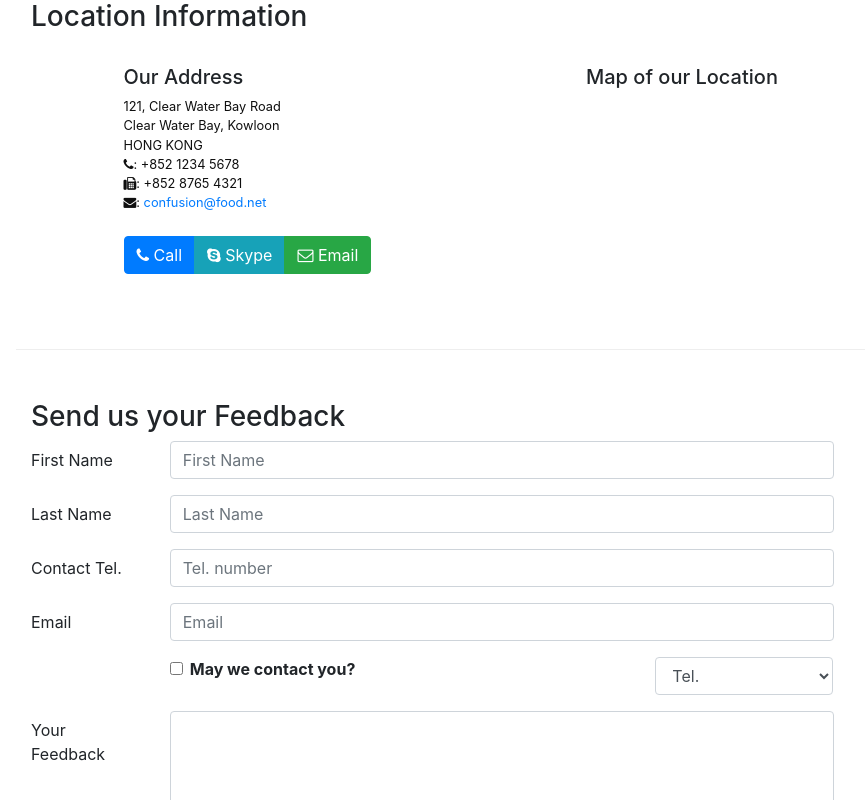
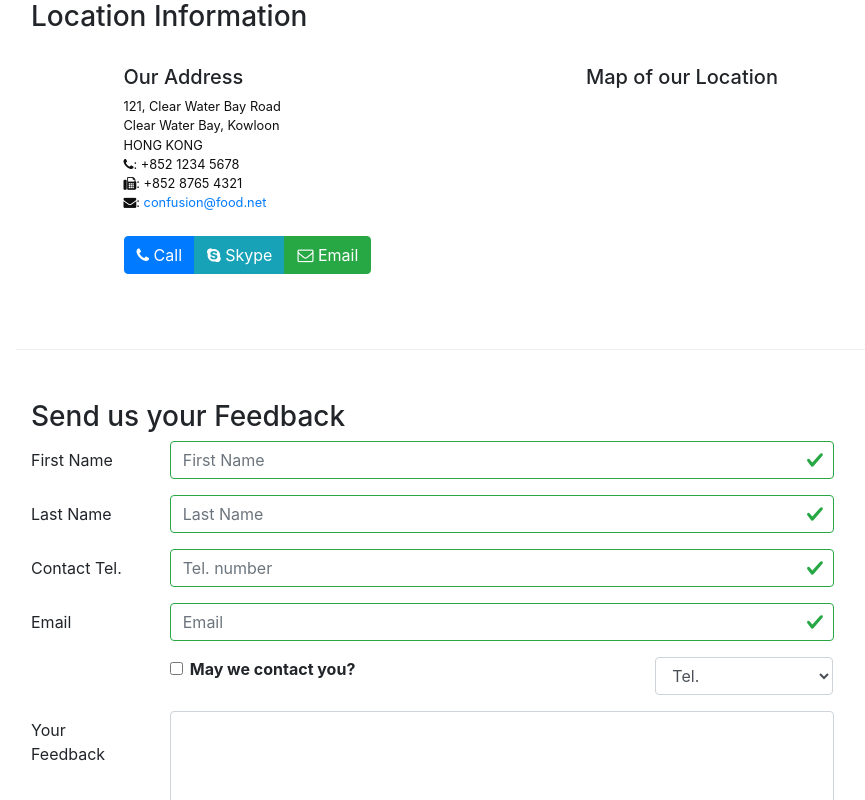
Before and after one commit to vickysumit/react, a React (Create React App) app: page /contactus in a window 1280 px wide. Shown: the part 392-1192 px from the top of the page, without its empty margins (69-934 px from the left). Built offline with nearby package versions, Linux system fonts and the light colour scheme.

Commit message:
controlform validation

```diff
--- a/src/components/ContactComponent.js
+++ b/src/components/ContactComponent.js
@@ -1,6 +1,6 @@
 import React, { Component } from 'react';
 import { Breadcrumb, BreadcrumbItem,
-            Button, Form, FormGroup, Label, Input, Col } from 'reactstrap';
+            Button, Form, FormGroup, Label, Input, Col, FormFeedback } from 'reactstrap';
 
 
 class Contact extends Component{
@@ -15,11 +15,19 @@
            email: '',
            agree: false,
            contactType: 'Tel.',
-           message: ''
+           message: '',
+           touched:{
+             firstname: false,
+             lastname: false,
+             telnum:false,
+             email:false
+
+           }
        };
 
        this.handleInputChange = this.handleInputChange.bind(this);
        this.handleSubmit = this.handleSubmit.bind(this);
+       this.handleBlur= this.handleBlur.bind(this);
 
    }
 
@@ -38,8 +46,39 @@
     alert('Current State is: ' + JSON.stringify(this.state));
     event.preventDefault();
 }
+handleBlur = (field) => (evt) =>{
+  this.setState({
+    touched:{...this.state.touched, [field]:true}
+  });
+}
 
+validate(firstname,lastname,telnum,email){
+  const errors = {
+    firstname: '',
+    lastname: '',
+    telnum: '',
+    email: ''
+  };
+
+  if(this.state.touched.firstname && firstname.length < 3)
+      errors.firstname = 'First name should be > 3 characters';
+  else if(this.state.touched.firstname && firstname.length > 10)
+        errors.firstname = 'First name should be <= 10 characters';
+  if(this.state.touched.lastname && lastname.length < 3)
+            errors.lastname = 'Last name should be > 3 characters';
+  else if(this.state.touched.lastname && lastname.length > 10)
+              errors.lastname = 'Last name should be <= 10 characters';
+
+  const reg = /^\d+$/;
+  if(this.state.touched.telnum && !reg.test(telnum))
+      errors.telnum = 'Tel. Number should contain only number';
+  if(this.state.touched.email && email.split('').filter(x => x === '@').length !== 1)
+        errors.emai = 'email should contain a @ sign';
+
+ return errors;
+}
   render(){
+    const errors = this.validate(this.state.firstname, this.state.lastname, this.state.telnum, this.state.email );
     return(
         <div className="container">
             <div className="row row-content">
@@ -80,7 +119,12 @@
                               <Input type="text" id="firstname" name="firstname"
                                   placeholder="First Name"
                                   value={this.state.firstname}
+                                  valid={errors.firstname === ''}
+                                  invalid={errors.firstname !== ''}
+
+                                  onBlur={this.handleBlur('firstname')}
                                   onChange={this.handleInputChange} />
+                                  <FormFeedback>{errors.firstname}</FormFeedback>
                           </Col>
                       </FormGroup>
                       <FormGroup row>
@@ -89,7 +133,12 @@
                               <Input type="text" id="lastname" name="lastname"
                                   placeholder="Last Name"
                                   value={this.state.lastname}
-                                  onChange={this.handleInputChange} />
+                                  valid={errors.lastname === ''}
+                                  invalid={errors.lastname !== ''}
+                                  onChange={this.handleInputChange}
+                                  onBlur={this.handleBlur('lastname')} />
+                                  <FormFeedback>{errors.lastname}</FormFeedback>
+
                           </Col>
                       </FormGroup>
                       <FormGroup row>
@@ -98,7 +147,12 @@
                               <Input type="tel" id="telnum" name="telnum"
                                   placeholder="Tel. number"
                                   value={this.state.telnum}
-                                  onChange={this.handleInputChange} />
+                                  valid={errors.telnum === ''}
+                                  invalid={errors.telnum !== ''}
+                                  onChange={this.handleInputChange}
+                                  onBlur={this.handleBlur('telnum')} />
+                                  <FormFeedback>{errors.telnum}</FormFeedback>
+
                           </Col>
                       </FormGroup>
                       <FormGroup row>
@@ -107,7 +161,12 @@
                               <Input type="email" id="email" name="email"
                                   placeholder="Email"
                                   value={this.state.email}
-                                  onChange={this.handleInputChange} />
+                                  valid={errors.email === ''}
+                                  invalid={errors.email !== ''}
+                                  onChange={this.handleInputChange}
+                                  onBlur={this.handleBlur('email')} />
+                                  <FormFeedback>{errors.email}</FormFeedback>
+
                           </Col>
                       </FormGroup>
                       <FormGroup row>
```
Also changed, not shown: src/shared/dishes.js (line endings or trailing spaces).
